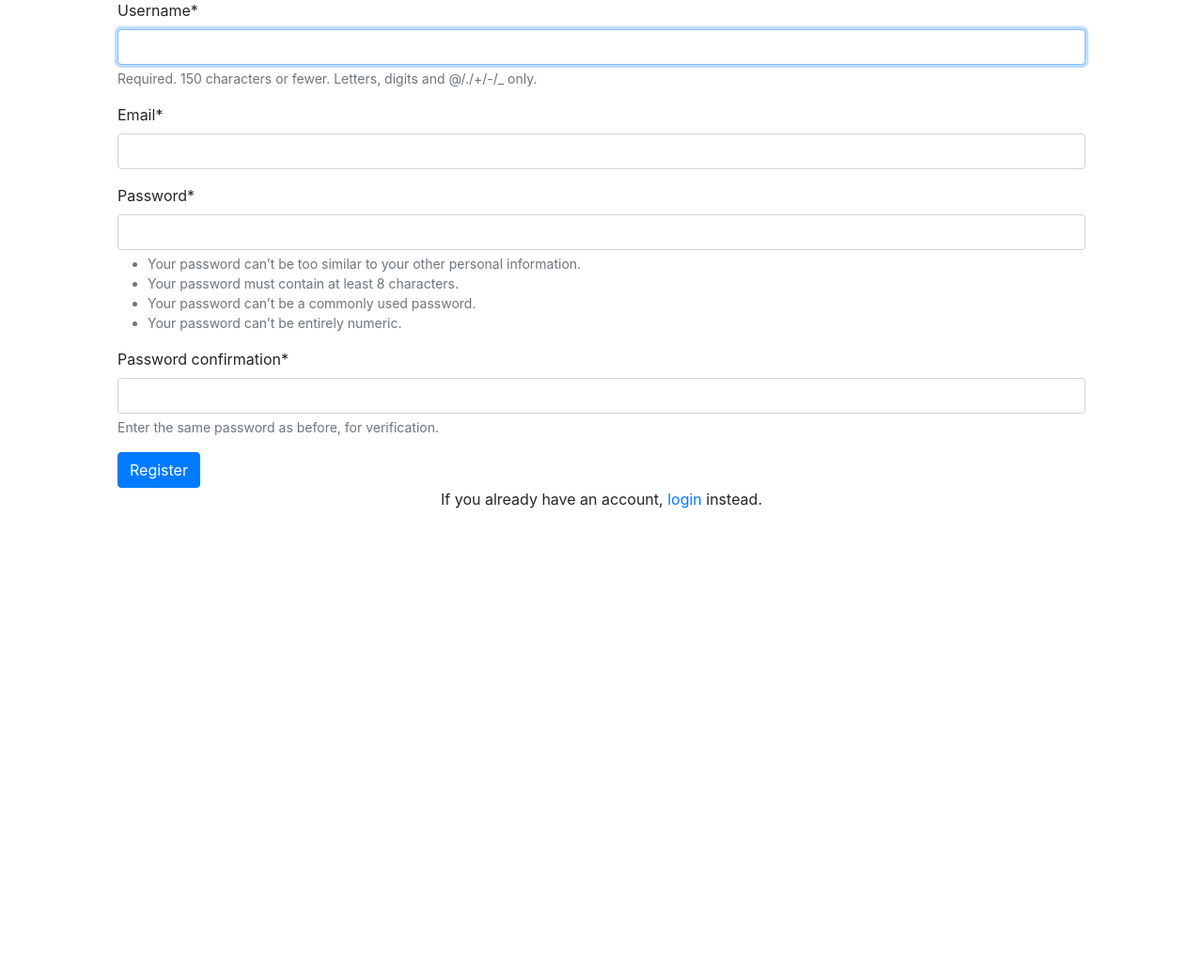
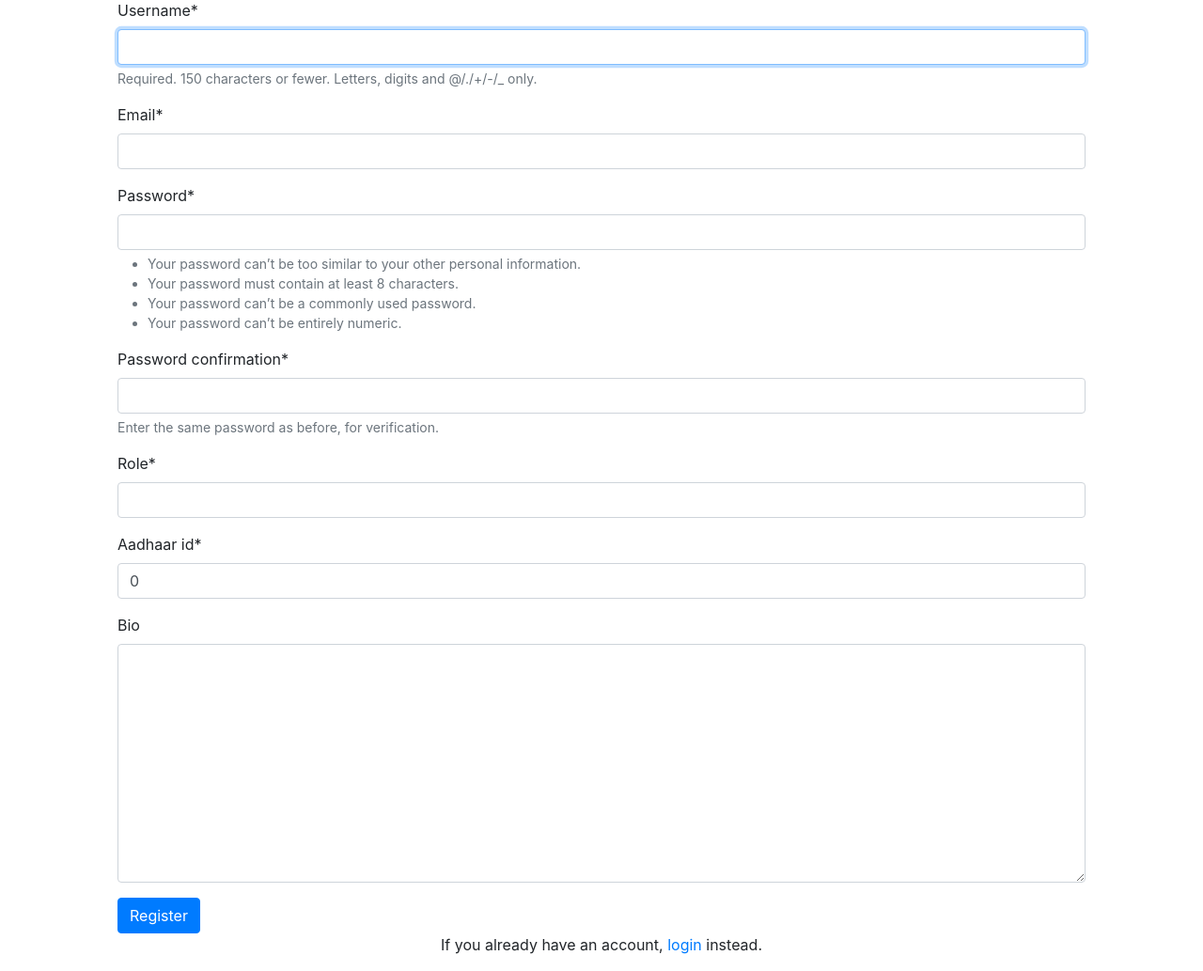
Before and after one commit to vardhanshah138/django-inventory-management, a Django app: page /register/ in a window 1280 px wide. Shown: the part 273-1306 px from the top of the page at 94% size. Before the commit the page ends 814 px from the top, so only its background shows below. Run offline with Django 3.2, Linux system fonts and the light colour scheme; some libraries are stand-ins or nearby versions.

Commit message:
custom field added for registration form

```diff
--- a/crudproject1/enroll/forms.py
+++ b/crudproject1/enroll/forms.py
@@ -87,6 +87,11 @@ class NewUserForm(UserCreationForm):
             user.save()
         return user
 
+class NewProfileForm(forms.ModelForm):
+    class Meta:
+        model = Profile
+        fields= ["role","aadhaar_id","bio"]
+
 class AddProduct(forms.ModelForm):
     category = forms.ModelChoiceField(
         queryset=Category.objects.all(),
--- a/crudproject1/enroll/models.py
+++ b/crudproject1/enroll/models.py
@@ -1,5 +1,6 @@
 from django.db import models
 from django.core.validators import RegexValidator
+from django.contrib.auth.models import User
 
 from phonenumber_field.modelfields import PhoneNumberField
 from gst_field.modelfields import GSTField
@@ -111,3 +112,11 @@ class Inventory(models.Model):
     )
     no_of_sets = models.PositiveIntegerField(max_length=70)
     no_of_piece_per_set = models.PositiveIntegerField(max_length=70)
+
+class Profile(models.Model):
+    user = models.OneToOneField(User,on_delete=models.CASCADE)
+    role = models.CharField(max_length=70)
+    bio = models.TextField(max_length=500, blank=True)
+    birth_date = models.DateField(null=True, blank=True)
+    phone = PhoneNumberField(null=False, blank=False)
+    aadhaar_id = models.CharField(max_length=12, default="0")
--- a/crudproject1/enroll/templates/enroll/base.html
+++ b/crudproject1/enroll/templates/enroll/base.html
@@ -10,7 +10,7 @@
     <title>CRUD - Products</title>
     <link rel="stylesheet" href="{% static 'enroll/css/bootstrap.css' %}">
     <link rel="stylesheet" href="{% static 'enroll/css/sidebar.css' %}">
-    <link rel="stylesheet" href="{% static 'enroll/css/multipleimage.css' %}">
+
     <link rel="stylesheet" href="https://cdnjs.cloudflare.com/ajax/libs/twitter-bootstrap/4.1.1/css/bootstrap.css">
     <link rel="stylesheet" href="https://use.fontawesome.com/releases/v5.0.13/css/all.css">
 
--- a/crudproject1/enroll/templates/enroll/register.html
+++ b/crudproject1/enroll/templates/enroll/register.html
@@ -7,9 +7,10 @@
 	<form method="POST">
 		{% csrf_token %}
 		{{ register_form|crispy }}
+		{{ profile_form |crispy}}
 		<button class="btn btn-primary" type="submit">Register</button>
 	</form>
-	<p class="text-center">If you already have an account, <a href="/login">login</a> instead.</p>
+	<p class="text-center">If you already have an account, <a href="/">login</a> instead.</p>
 </div>
 
 {% endblock content %}
--- a/crudproject1/enroll/views.py
+++ b/crudproject1/enroll/views.py
@@ -324,14 +324,23 @@ def update_returnpolicy(request, id):
 def register_request(request):
     if request.method == "POST":
         form = NewUserForm(request.POST)
-        if form.is_valid():
+        form1 = NewProfileForm(request.POST)
+        print(form.is_valid())
+        print(form1.is_valid())
+        if form.is_valid() and form1.is_valid():
+            print("hello here")
             user = form.save()
+            profile_data = form1.cleaned_data
+            Profile.objects.create(user = user,role = profile_data["role"],bio = profile_data["bio"],aadhaar_id = profile_data["aadhaar_id"])
             login(request, user)
             messages.success(request, "Registration successful.")
             return HttpResponseRedirect("/")
+        else:
+            print("Wait What!")
         messages.error(request, "Unsuccessful registration. Invalid information.")
-    form = NewUserForm
-    return render(request, "enroll/register.html", context={"register_form": form})
+    form = NewUserForm()
+    form1 = NewProfileForm()
+    return render(request, "enroll/register.html", context={"register_form": form,"profile_form": form1})
 
 
 def logout_request(request):
```
